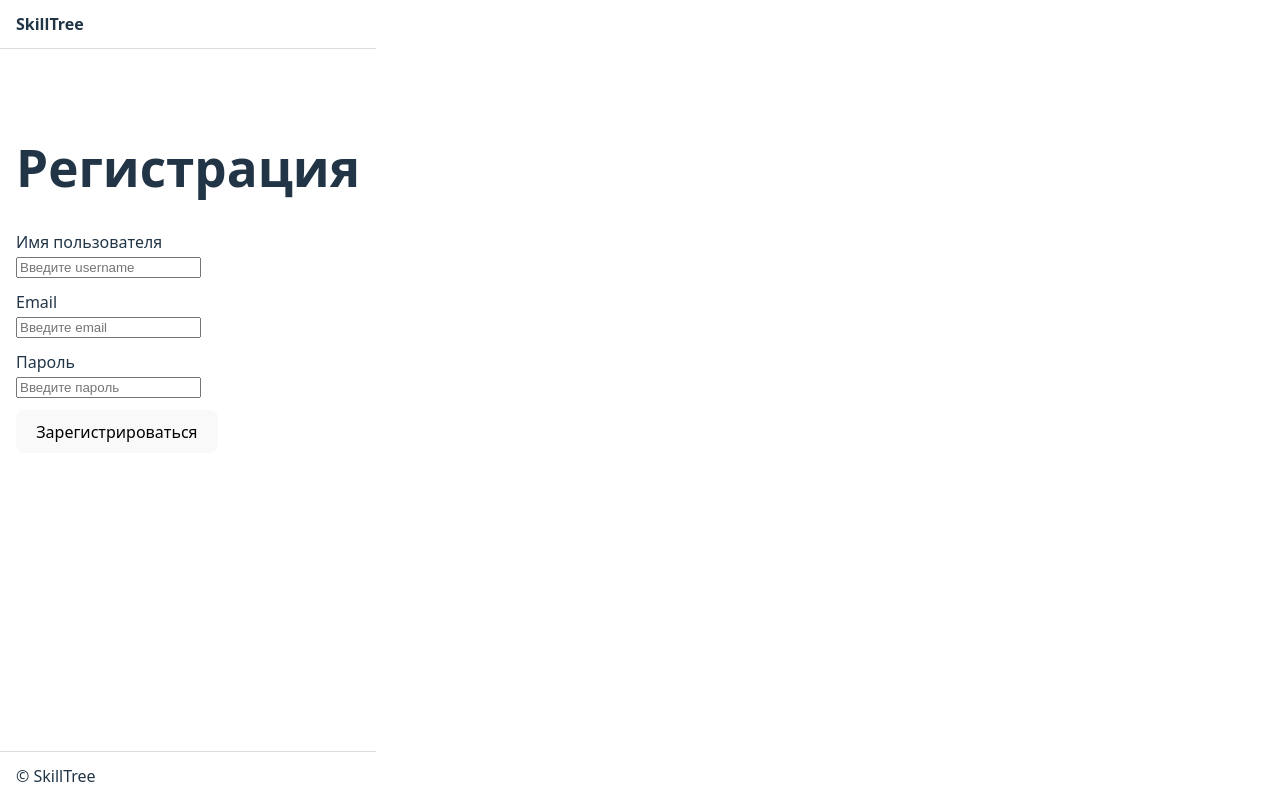
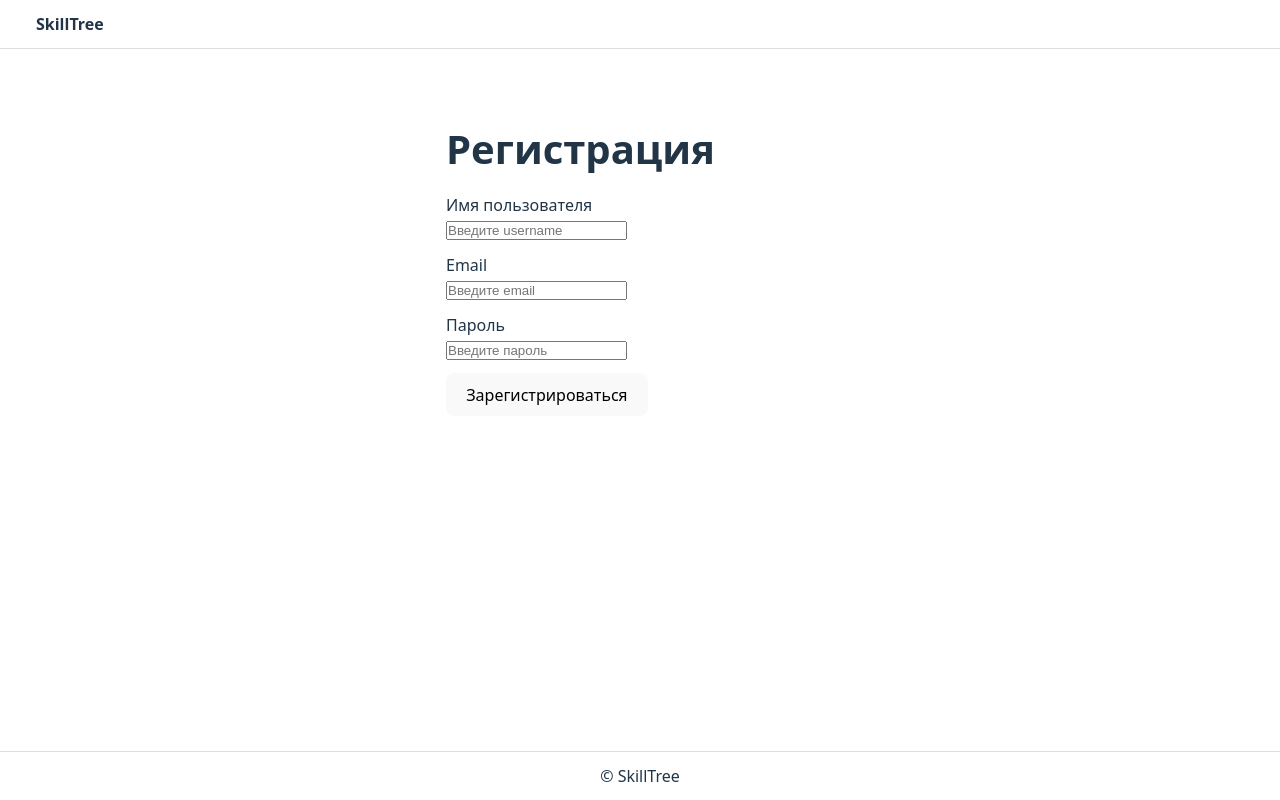
Before and after one commit to Meytardzhevtd/SkillTree, a React (Vite) app in the folder frontend/: page /register in a window 1280 px wide. Built offline with nearby package versions, Linux system fonts and the light colour scheme.

Commit message:
fix center

```diff
--- a/frontend/src/index.css
+++ b/frontend/src/index.css
@@ -2,17 +2,48 @@
   font-family: system-ui, Avenir, Helvetica, Arial, sans-serif;
   line-height: 1.5;
   font-weight: 400;
-
-  color-scheme: light dark;
-  color: rgba(255, 255, 255, 0.87);
-  background-color: #242424;
-
   font-synthesis: none;
   text-rendering: optimizeLegibility;
   -webkit-font-smoothing: antialiased;
   -moz-osx-font-smoothing: grayscale;
 }
 
+/* Добавь это для центрирования */
+* {
+  margin: 0;
+  padding: 0;
+  box-sizing: border-box;
+}
+
+body {
+  margin: 0;
+  min-width: 320px;
+  min-height: 100vh;
+  background-color: #f8f9fa;
+}
+
+/* Убираем старый place-items: center, он мешает */
+#root {
+  display: flex;
+  flex-direction: column;
+  min-height: 100vh;
+}
+
+/* Контейнер для центрирования контента */
+.content-container {
+  max-width: 1280px;
+  margin: 0 auto;
+  padding: 20px;
+  width: 100%;
+}
+
+@media (max-width: 640px) {
+  .content-container {
+    padding: 16px;
+  }
+}
+
+/* Остальные стили */
 a {
   font-weight: 500;
   color: #646cff;
@@ -22,17 +53,10 @@ a:hover {
   color: #535bf2;
 }
 
-body {
-  margin: 0;
-  display: flex;
-  place-items: center;
-  min-width: 320px;
-  min-height: 100vh;
-}
-
 h1 {
-  font-size: 3.2em;
-  line-height: 1.1;
+  font-size: 2.5em;
+  line-height: 1.2;
+  margin-bottom: 0.5em;
 }
 
 button {
@@ -59,6 +83,9 @@ button:focus-visible {
     color: #213547;
     background-color: #ffffff;
   }
+  body {
+    background-color: #ffffff;
+  }
   a:hover {
     color: #747bff;
   }
--- a/frontend/src/layouts/MainLayout.tsx
+++ b/frontend/src/layouts/MainLayout.tsx
@@ -13,6 +13,7 @@ function MainLayout() {
   return (
     <div style={{ minHeight: '100vh', display: 'flex', flexDirection: 'column' }}>
       <header style={{ borderBottom: '1px solid #ddd', padding: '12px 16px' }}>
+        <div style={{ maxWidth: '1280px', margin: '0 auto', padding: '0 20px' }}>
           <strong style={{ fontSize: '20px' }}>SkillTree</strong>
           <nav style={{ marginTop: '8px', display: 'flex', gap: '12px', flexWrap: 'wrap' }}>
             <Link to="/dashboard">Личный кабинет</Link>
@@ -25,14 +26,19 @@ function MainLayout() {
               </button>
             )}
           </nav>
+        </div>
       </header>
 
       <main style={{ flex: 1 }}>
+        <div className="content-container">
           <Outlet />
+        </div>
       </main>
 
       <footer style={{ borderTop: '1px solid #ddd', padding: '12px 16px', textAlign: 'center' }}>
+        <div style={{ maxWidth: '1280px', margin: '0 auto' }}>
           © SkillTree
+        </div>
       </footer>
     </div>
   )
--- a/frontend/src/layouts/PublicLayout.tsx
+++ b/frontend/src/layouts/PublicLayout.tsx
@@ -4,15 +4,21 @@ function PublicLayout() {
     return (
         <div style={{ minHeight: '100vh', display: 'flex', flexDirection: 'column' }}>
             <header style={{ borderBottom: '1px solid #ddd', padding: '12px 16px' }}>
-                <strong>SkillTree</strong>
+                <div style={{ maxWidth: '1280px', margin: '0 auto', padding: '0 20px' }}>
+                    <strong>SkillTree</strong>
+                </div>
             </header>
 
             <main style={{ flex: 1 }}>
-                <Outlet />
+                <div className="content-container">
+                    <Outlet />
+                </div>
             </main>
 
-            <footer style={{ borderTop: '1px solid #ddd', padding: '12px 16px' }}>
-                © SkillTree
+            <footer style={{ borderTop: '1px solid #ddd', padding: '12px 16px', textAlign: 'center' }}>
+                <div style={{ maxWidth: '1280px', margin: '0 auto' }}>
+                    © SkillTree
+                </div>
             </footer>
         </div>
     )
```
Lines whose indentation alone changed are shown as unchanged.
